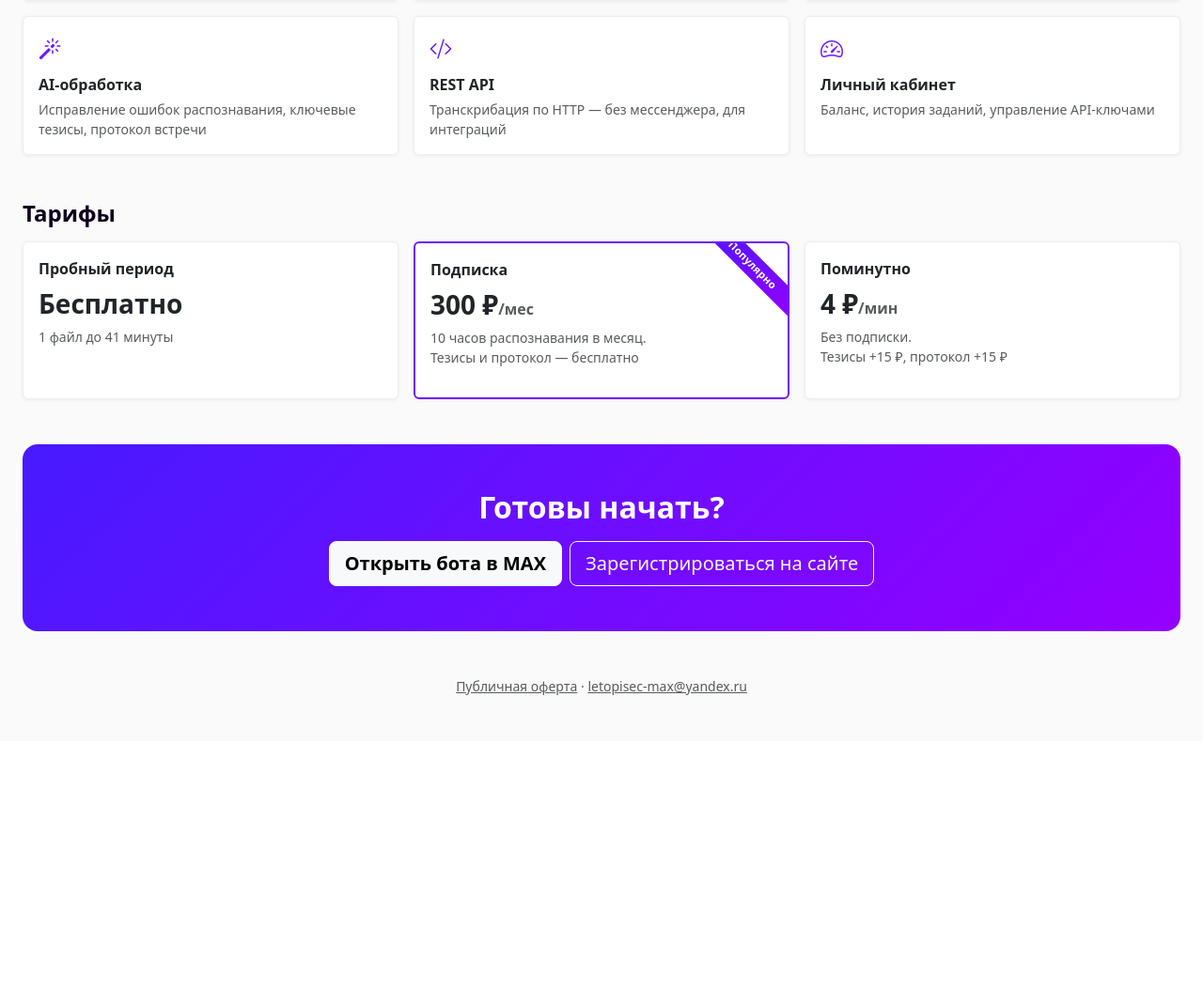
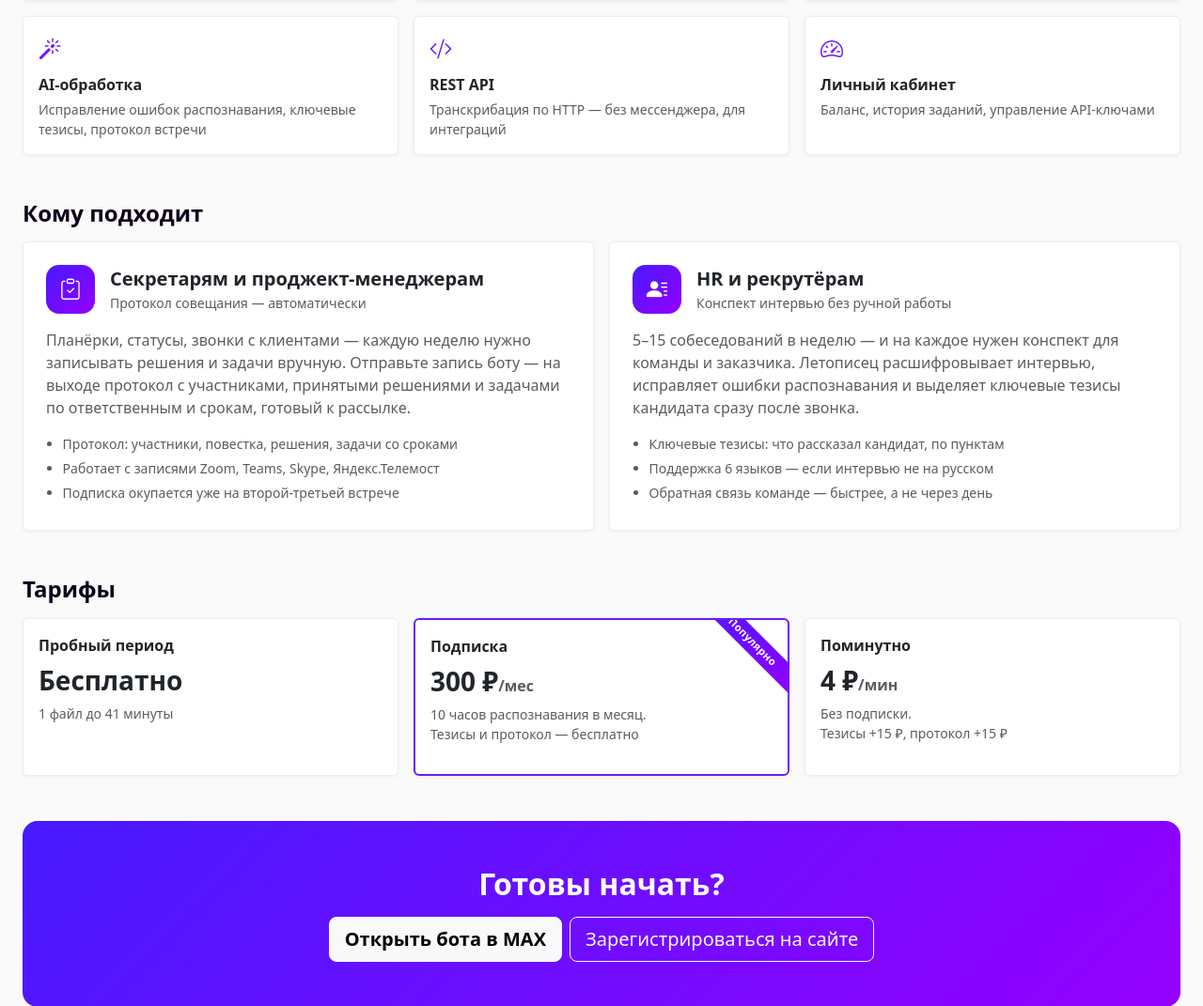
Before and after one commit to AndreiSoiko/letopisec-max, a Django app: page / in a window 1280 px wide. Shown: the part 947-2018 px from the top of the page at 94% size. Before the commit the page ends 1687 px from the top, so only its background shows below. Run offline with Django 4.2, Linux system fonts and the light colour scheme.

Commit message:
Добавить на посадочную разделы под приоритетные сегменты и meta description
Последний пункт из плана продвижения: секретари/ПМ (протокол совещания)
и HR/рекрутёры (конспект интервью) — два сегмента с наивысшим приоритетом
по плану — получили отдельные блоки на лендинге с их словами и задачами,
а не только общий список фич.

Также добавлен {% block meta_description %} в base.html и заполнен на
лендинге под запросы "расшифровка аудио в текст" и "протокол совещания
автоматически" — раньше meta description на сайте не было вовсе.

Co-Authored-By: Claude Sonnet 5 <noreply@anthropic.com>
Claude-Session: https://claude.ai/code/session_01XLQ4SYZXPpqyu4uh2fseUp

```diff
--- a/web/templates/base.html
+++ b/web/templates/base.html
@@ -5,6 +5,7 @@
   <meta charset="UTF-8">
   <meta name="viewport" content="width=device-width, initial-scale=1">
   <title>{% block title %}Летописец{% endblock %}</title>
+  <meta name="description" content="{% block meta_description %}Летописец — бот в MAX для расшифровки аудио и видео в текст с помощью ИИ.{% endblock %}">
   <link href="https://cdn.jsdelivr.net/npm/bootstrap@5.3.2/dist/css/bootstrap.min.css" rel="stylesheet">
   <link href="https://cdn.jsdelivr.net/npm/bootstrap-icons@1.11.3/font/bootstrap-icons.css" rel="stylesheet">
   <style>
--- a/web/templates/dashboard/landing.html
+++ b/web/templates/dashboard/landing.html
@@ -1,5 +1,6 @@
 {% extends "base.html" %}
-{% block title %}Летописец — распознавание речи из аудио и видео{% endblock %}
+{% block title %}Летописец — расшифровка аудио в текст и протокол совещания автоматически{% endblock %}
+{% block meta_description %}Расшифровка аудио и видео в текст с помощью ИИ. Автоматический протокол совещания с решениями и задачами, конспект интервью, тезисы — прямо в мессенджере MAX.{% endblock %}
 
 {% block content %}
 <style>
@@ -17,6 +18,14 @@
     font-size: .7rem; font-weight: 700; letter-spacing: .03em;
     padding: 3px 34px; transform: rotate(45deg);
   }
+  .usecase-icon {
+    width: 52px; height: 52px; border-radius: 14px;
+    background: var(--grad); color: #fff;
+    display: flex; align-items: center; justify-content: center;
+    font-size: 1.4rem; flex: none;
+  }
+  .usecase-card ul { padding-left: 1.1rem; }
+  .usecase-card li { margin-bottom: .3rem; }
 </style>
 
 <div class="p-4 p-md-5 rounded-4 mb-4" style="background: var(--grad);">
@@ -106,6 +115,52 @@
   </div>
 </div>
 
+<h2 class="h4 fw-bold mb-3">Кому подходит</h2>
+<div class="row g-3 mb-5">
+  <div class="col-lg-6">
+    <div class="card usecase-card p-4 h-100">
+      <div class="d-flex gap-3 mb-3">
+        <div class="usecase-icon"><i class="bi bi-clipboard-check"></i></div>
+        <div>
+          <div class="fw-bold fs-5">Секретарям и проджект-менеджерам</div>
+          <div class="text-muted small">Протокол совещания — автоматически</div>
+        </div>
+      </div>
+      <p class="text-muted mb-3">
+        Планёрки, статусы, звонки с клиентами — каждую неделю нужно записывать решения
+        и задачи вручную. Отправьте запись боту — на выходе протокол с участниками,
+        принятыми решениями и задачами по ответственным и срокам, готовый к рассылке.
+      </p>
+      <ul class="text-muted small mb-0">
+        <li>Протокол: участники, повестка, решения, задачи со сроками</li>
+        <li>Работает с записями Zoom, Teams, Skype, Яндекс.Телемост</li>
+        <li>Подписка окупается уже на второй-третьей встрече</li>
+      </ul>
+    </div>
+  </div>
+  <div class="col-lg-6">
+    <div class="card usecase-card p-4 h-100">
+      <div class="d-flex gap-3 mb-3">
+        <div class="usecase-icon"><i class="bi bi-person-lines-fill"></i></div>
+        <div>
+          <div class="fw-bold fs-5">HR и рекрутёрам</div>
+          <div class="text-muted small">Конспект интервью без ручной работы</div>
+        </div>
+      </div>
+      <p class="text-muted mb-3">
+        5–15 собеседований в неделю — и на каждое нужен конспект для команды и заказчика.
+        Летописец расшифровывает интервью, исправляет ошибки распознавания и выделяет
+        ключевые тезисы кандидата сразу после звонка.
+      </p>
+      <ul class="text-muted small mb-0">
+        <li>Ключевые тезисы: что рассказал кандидат, по пунктам</li>
+        <li>Поддержка 6 языков — если интервью не на русском</li>
+        <li>Обратная связь команде — быстрее, а не через день</li>
+      </ul>
+    </div>
+  </div>
+</div>
+
 <h2 class="h4 fw-bold mb-3">Тарифы</h2>
 <div class="row g-3 mb-5">
   <div class="col-md-4">
```
